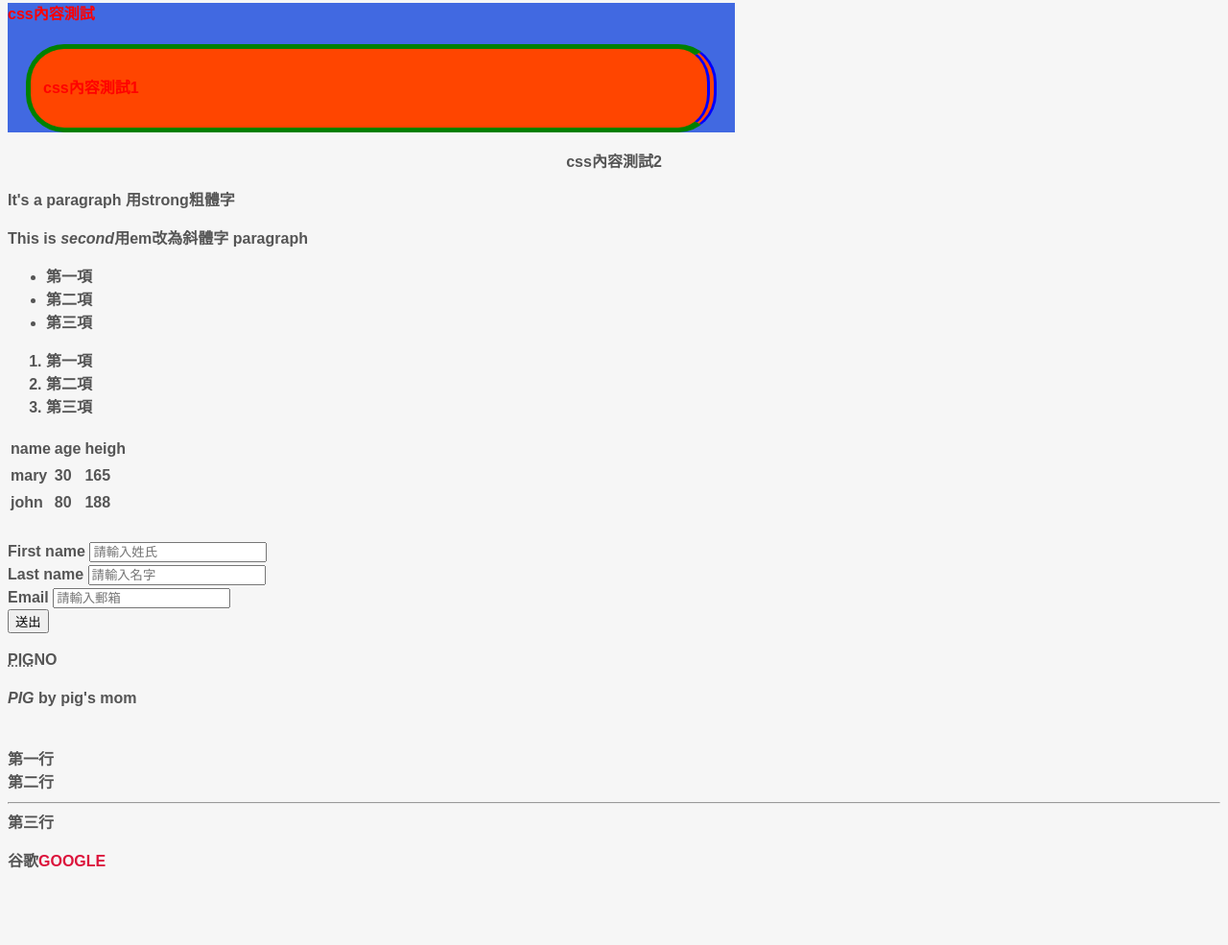
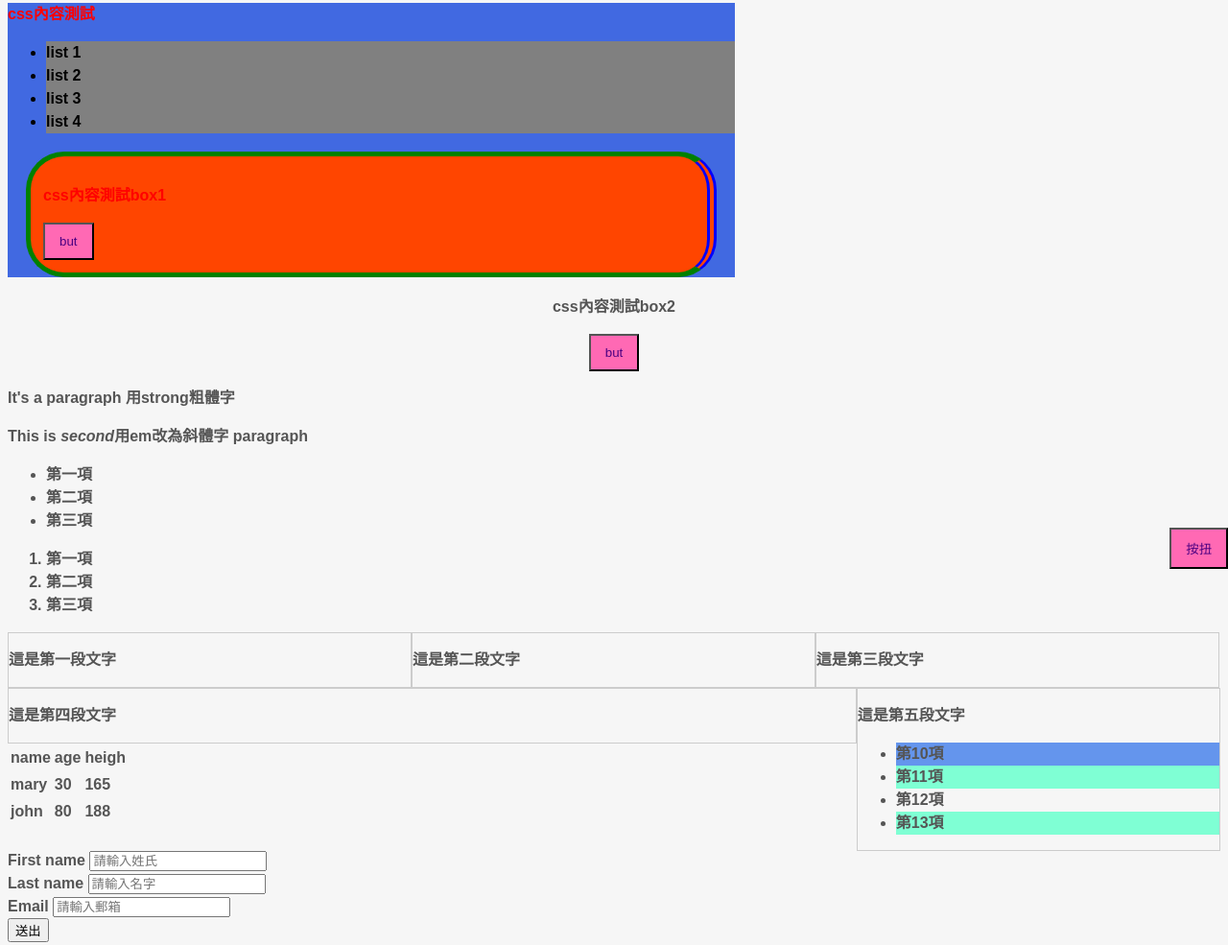
Before and after one commit to hellohayo/hellohayo.github.com, a plain HTML site: page index.html in a window 1280 px wide. Shown: the part 207-1192 px from the top of the page at 96% size. Drawn offline with Linux system fonts and the light colour scheme.

Commit message:
Add files via upload

```diff
--- a/index.html
+++ b/index.html
@@ -8,7 +8,7 @@
   </head>
   <body bgcolor="#87CEFA">
     <!-- headings -->
-    <h1>珮珮testtest123</h1>
+    <h1>珮珮test test 123</h1>
     <h3>珮珮testtest123</h3>
     <img style="width:10vw" src="images/earth.png" alt="The Firefox logo: a flaming fox surrounding the Earth.">
     <blockquote>the earth</blockquote>
@@ -17,14 +17,25 @@
     <!-- paragraph -->
     <div class="container">
         <p>css內容測試</p>
+      <div class="list">
+        <ul>
+            <li>list 1</li>
+            <li>list 2</li>
+            <li>list 3</li>
+            <li>list 4</li>
+
+        </ul>
+      </div>
       <div class="box1">
-        <p>css內容測試1</p>
+        <p>css內容測試box1</p>
+        <button>but</button>
       </div>
 
 
     </div>
     <div class="box2">
-      <p>css內容測試2</p>
+      <p>css內容測試box2</p>
+      <button>but</button>
     </div>
 
 
@@ -42,6 +53,41 @@
       <li>第二項</li>
       <li>第三項</li>
     </ol>
+    <div class="block">
+      <p>
+        這是第一段文字
+      </p>
+    </div>
+    <div class="block">
+      <p>
+        這是第二段文字
+      </p>
+    </div>
+    <div class="block">
+      <p>
+        這是第三段文字
+      </p>
+    </div>
+    <div class="clearfix"></div>
+    <div id="fivefive">
+      <p>
+        這是第四段文字
+      </p>
+    </div>
+    <div id="sixsix">
+      <p>
+        這是第五段文字
+      </p>
+    <div class="clearfix"></div>
+    <ul class="list2">
+      <li>第10項</li>
+      <li>第11項</li>
+      <li>第12項</li>
+      <li>第13項</li>
+    </ul>
+    </div>
+    <button id="fix">按扭</button>
+
      <!-- table -->
   <table>
     <thead>
@@ -94,6 +140,7 @@
 
 
     <p>谷歌<a href="https://www.google.com.tw/" target="_blank" title="臭東東">GOOGLE</a></p>
+    <p>臉書<a href="https://www.facebook.com/" target="_blank" title="臭東東">GOOGLE</a></p>
 
   <div style="margin-top:200px">空行</div>
   </body>
```
